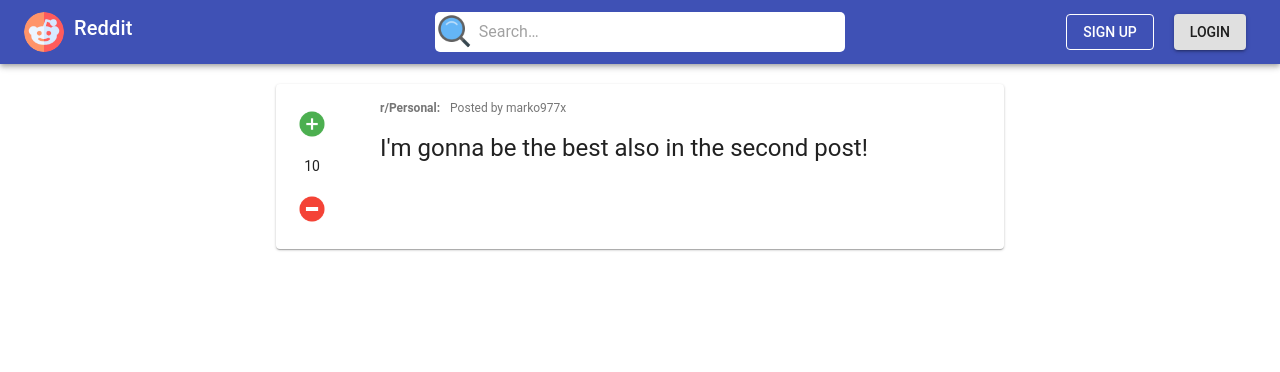
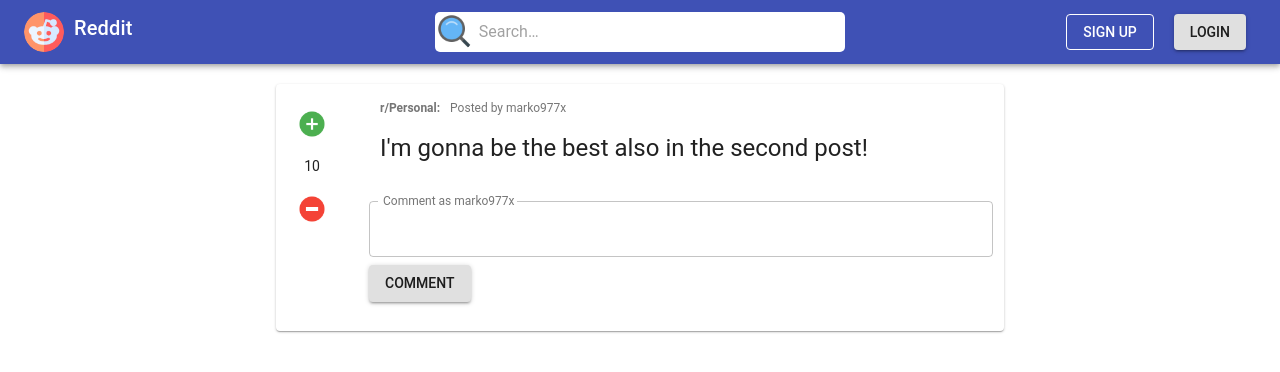
Before and after one commit to marko977x/reddit, a React (Create React App) app: page /1 in a window 1280 px wide. Shown: the top 372 px of the page. Built offline with nearby package versions, Linux system fonts and the light colour scheme.

Commit message:
Implement expand for comments

```diff
--- a/db.json
+++ b/db.json
@@ -8,7 +8,15 @@
           "author": "joca",
           "content": "That's right!",
           "likes": 10,
-          "comments": []
+          "comments": [
+            {
+              "id": 2,
+              "author": "joca",
+              "content": "I just reply to myself! :D",
+              "likes": 0,
+              "comments": []
+            }
+          ]
         }
       ],
       "content": "I'm gonna be the best!",
--- a/src/components/comment/Comment.tsx
+++ b/src/components/comment/Comment.tsx
@@ -4,13 +4,20 @@ import Likes from '../post/Likes';
 import styles from "./css/comment.module.css";
 import expandIcon from "../../assets/expand_icon.png";
 import { CommentState } from '../../store/post/types';
-import { argumentPlaceholder } from '@babel/types';
 
 interface IProps {
   commentState: CommentState
 }
 
-class Comment extends Component<IProps> {
+interface IState {
+  expand: boolean
+}
+
+class Comment extends Component<IProps, IState> {
+  readonly state = {
+    expand: false
+  }
+
   render() {
     const {author, comments, content, id, likes} = this.props.commentState;
     return (
@@ -27,11 +34,15 @@ class Comment extends Component<IProps> {
             <IconButton
               className={styles.expandButton}
               aria-expanded={false}
-              aria-label="Show more">
+              aria-label="Show more"
+              onClick={() => this.setState({expand: !this.state.expand})}>
               <Avatar src={expandIcon}></Avatar>
             </IconButton>
           </CardActions>
-          <Collapse unmountOnExit>
+          <Collapse in={this.state.expand} unmountOnExit>
+            {this.props.commentState.comments.map(item => {
+              return(<Comment key={item.id} commentState={item}></Comment>)
+            })}
           </Collapse>
         </Card>
       </div>
--- a/src/components/post/Post.tsx
+++ b/src/components/post/Post.tsx
@@ -7,10 +7,11 @@ import PostContent from './PostContent';
 import { PostState } from '../../store/post/types';
 import { Redirect } from 'react-router-dom';
 import Comment from '../comment/Comment';
+import CommentForm from '../commentForm/CommentForm';
 
 interface IProps {
   post: PostState,
-  isCommentFormVisible: boolean
+  isOpened: boolean
 }
 
 interface IState {
@@ -32,16 +33,16 @@ class Post extends Component<IProps, IState> {
           <CardActions className={styles.postSidebar}>
             <Likes likes={this.props.post.likes} IsInCommentSection={false}></Likes>
           </CardActions>
-        {this.props.isCommentFormVisible ? this.renderOpenedPost() : this.renderPost()}
+        {this.props.isOpened ? this.renderOpenedPost() : this.renderPost()}
         </Card>
-        {this.props.isCommentFormVisible ? this.renderComments() : ""}
+        {this.props.isOpened ? this.renderComments() : ""}
       </div>
     );
   }
 
   renderPost = () => {
     return (
-      <ButtonBase disableRipple={this.props.isCommentFormVisible} onClick={this.onPostClick} className={styles.buttonBase}>
+      <ButtonBase disableRipple={this.props.isOpened} onClick={this.onPostClick} className={styles.buttonBase}>
         {this.renderCardContent()}
       </ButtonBase>);
   }
@@ -60,6 +61,7 @@ class Post extends Component<IProps, IState> {
         <CardContent>
           <PostContent content={this.props.post.content}></PostContent>
         </CardContent>
+        {this.props.isOpened ? <CommentForm></CommentForm> : ""}
       </CardContent>
     );
   }
@@ -72,7 +74,7 @@ class Post extends Component<IProps, IState> {
   }
 
   onPostClick = () => {
-    this.setState({redirect: !this.props.isCommentFormVisible});
+    this.setState({redirect: !this.props.isOpened});
   }
 }
 
--- a/src/components/posts/Posts.tsx
+++ b/src/components/posts/Posts.tsx
@@ -31,7 +31,7 @@ class Posts extends Component<allProps> {
         {this.props.postsState.posts.map(post => {
           return (
             <Post
-              isCommentFormVisible={!this.props.isHomePage}
+              isOpened={!this.props.isHomePage}
               key={post.id}
               post={post}>
             </Post>
--- a/src/containers/OpenedPost.tsx
+++ b/src/containers/OpenedPost.tsx
@@ -28,10 +28,12 @@ class OpenedPost extends Component<allProps, IState> {
     return (
       <div>
         <Header isHomePage={true}></Header>
-        <div className={styles.postsContainer}><Post
-          post={this.props.postsState.posts[parseInt(this.props.match.params.id)]}
-          isCommentFormVisible={true}>
-        </Post></div>
+        <div className={styles.postsContainer}>
+          <Post
+            post={this.props.postsState.posts[parseInt(this.props.match.params.id)]}
+            isOpened={true}>
+          </Post>
+        </div>
       </div>
     );
   }
--- a/src/store/post/types.ts
+++ b/src/store/post/types.ts
@@ -12,7 +12,7 @@ export interface CommentState {
   author: string,
   content: string,
   likes: number,
-  comments: Comment[]
+  comments: CommentState[]
 }
 
 export enum PostActionTypes {
```
